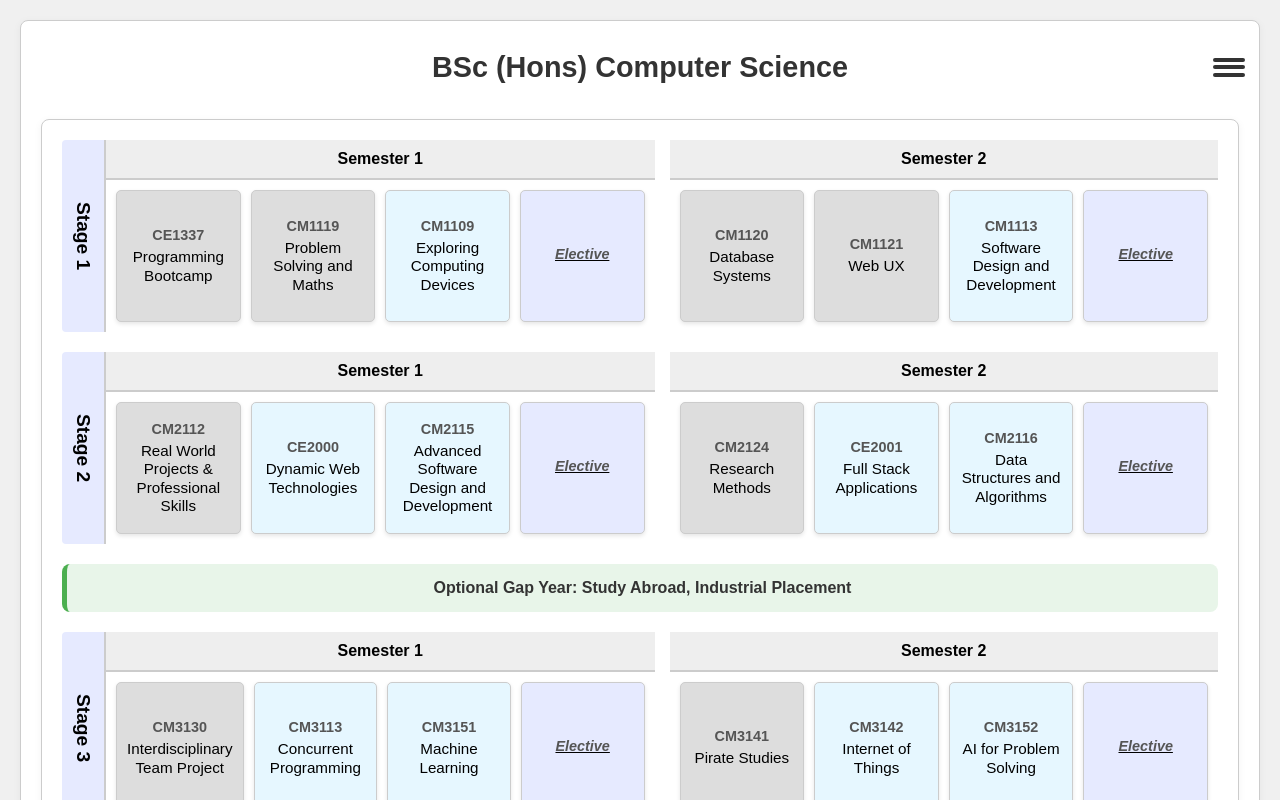
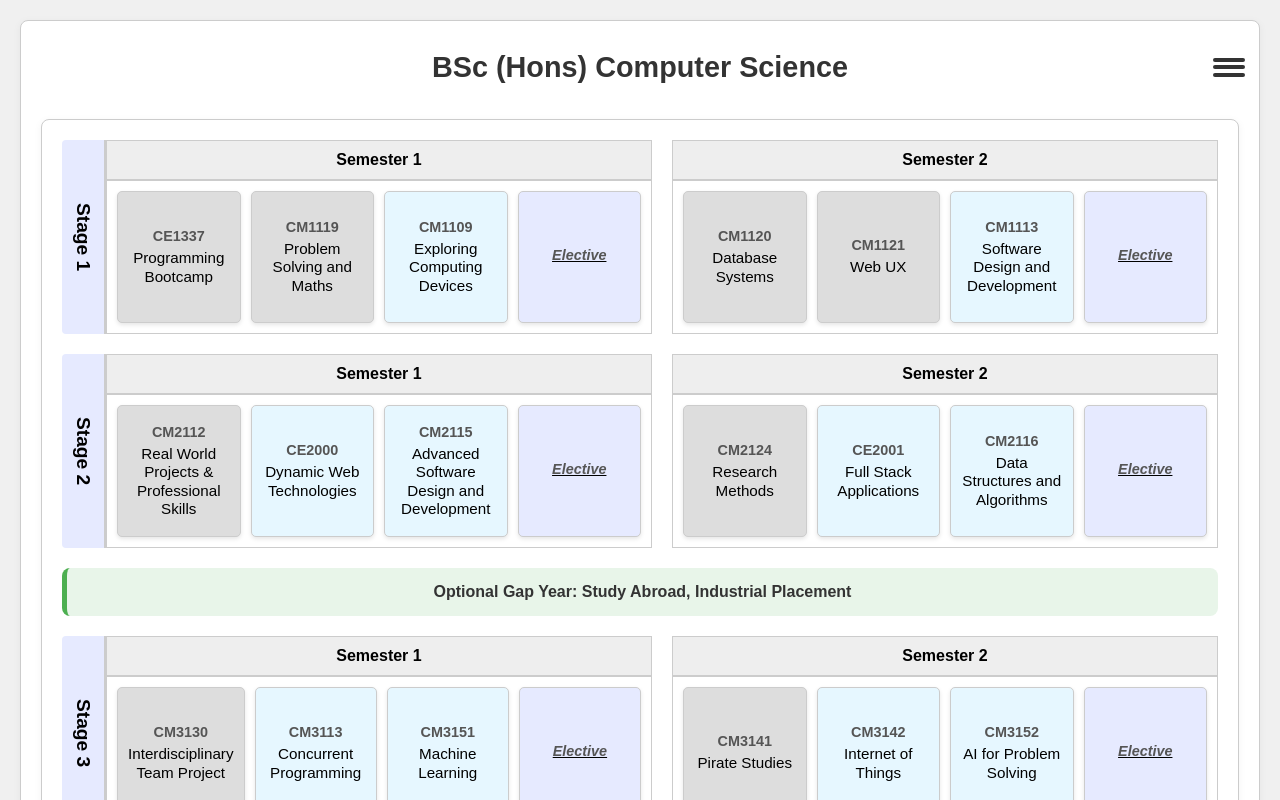
Before and after one commit to mzarb/socet-courses, a React (Create React App) app: page / in a window 1280 px wide. Shown: the top 800 px of the page. Built offline with nearby package versions, Linux system fonts and the light colour scheme.

Commit message:
fixing semester css

```diff
--- a/src/styles.css
+++ b/src/styles.css
@@ -157,13 +157,15 @@ body.menu-open {
 .semesters-row {
   display: flex;
   flex-wrap: wrap; /* Allows Semester 3 to move to a new line if needed */
-  gap: 15px;      /* Adds a nice gap between the semester columns */
+  gap: 20px;      /* Adds a nice gap between the semester columns */
   flex: 1;
 }
 
 .semester-container {
-  flex: 1 1 300px; /* This tells the semester: "Try to be 300px wide, but grow if there's space" */
-  min-width: 250px; /* Prevents the semester from ever becoming a tiny sliver */
+  flex: 1 1 350px; /* Base width of 350px ensures 2 columns of modules have room */
+  min-width: 300px;
+  border: 1px solid #ccc;
+  background-color: #fff;
 }
 
 .semester-header {
```
